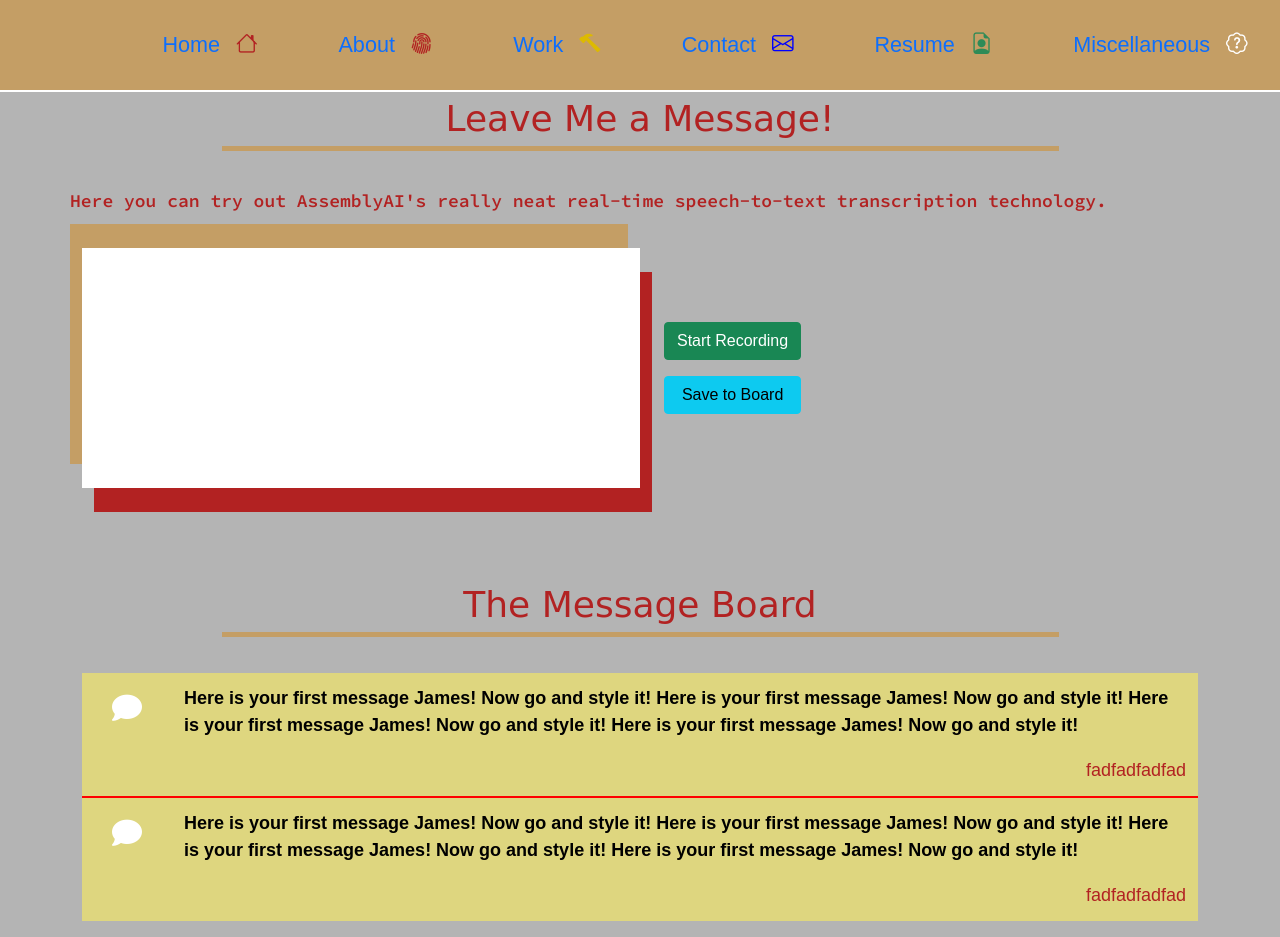
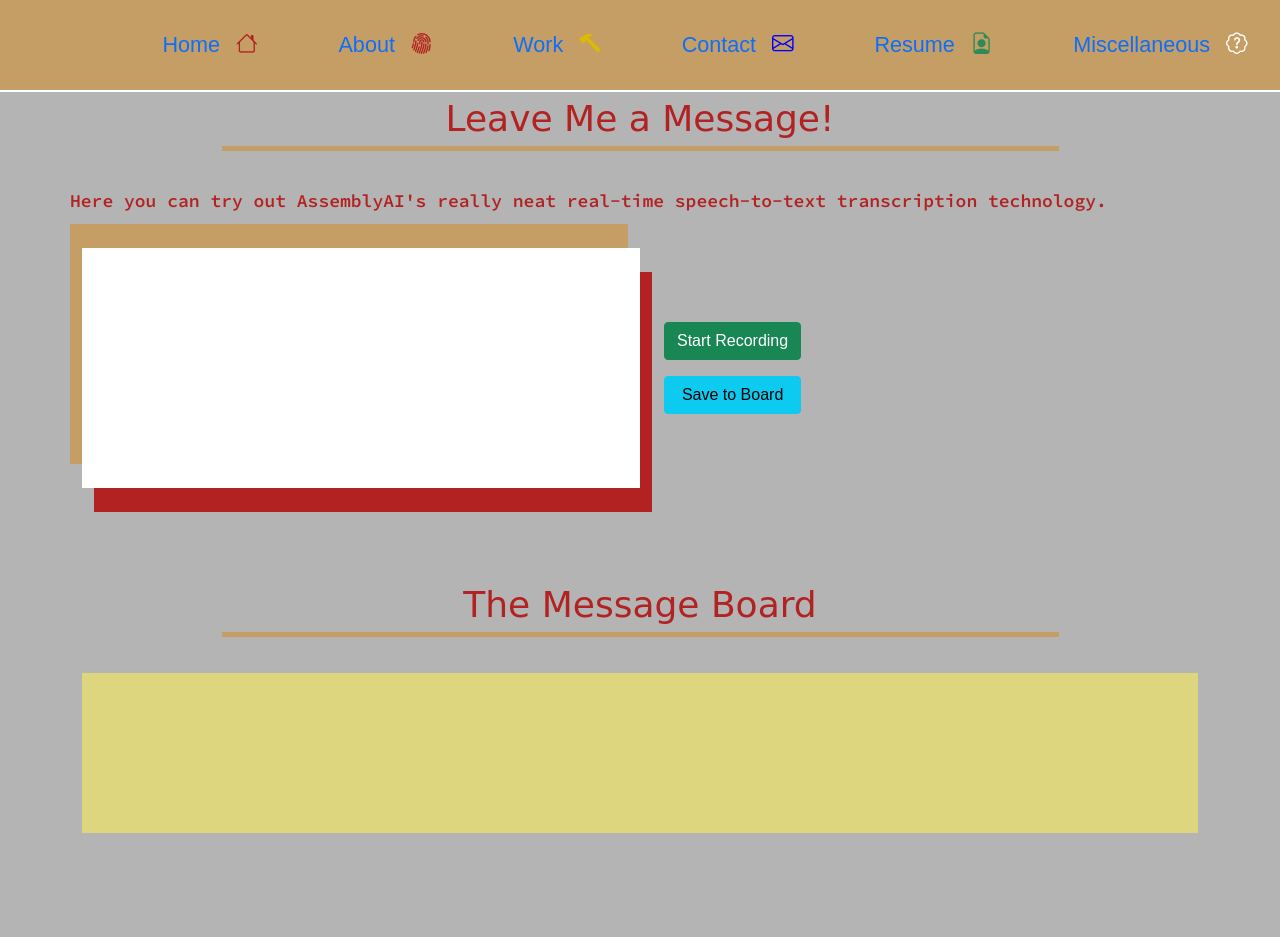
Before and after one commit to jcomp-03/portfolio, a website: page asr.html in a window 1280 px wide. After the commit the page ends 849 px from the top, so only its background shows below. Drawn offline with nearby package versions, Linux system fonts and the light colour scheme; a web font is replaced by a local one.

Commit message:
Removed placeholder messages on messageboard.

```diff
--- a/asr.html
+++ b/asr.html
@@ -113,37 +113,6 @@
             The Message Board
         </div>
         <ul id="message-board" class="message-board">
-            <li>
-                <span class="message-icon"></span>
-                <div class="message-box">
-                    <span class="message">
-                        Here is your first message James! Now go and style it! Here is your first message James! Now go
-                        and
-                        style it! Here is your first message James! Now go and style it! Here is your first message
-                        James!
-                        Now go and style it!
-                    </span>
-                    <span class="message-meta">
-                        fadfadfadfad
-                    </span>
-                </div>
-            </li>
-            <li>
-                <span class="message-icon"></span>
-                <div class="message-box">
-                    <span class="message">
-                        Here is your first message James! Now go and style it! Here is your first message James! Now go
-                        and
-                        style it! Here is your first message James! Now go and style it! Here is your first message
-                        James!
-                        Now go and style it!
-                    </span>
-                    <span class="message-meta">
-                        fadfadfadfad
-                    </span>
-                </div>
-
-            </li>
         </ul>
     </div>
 
```
